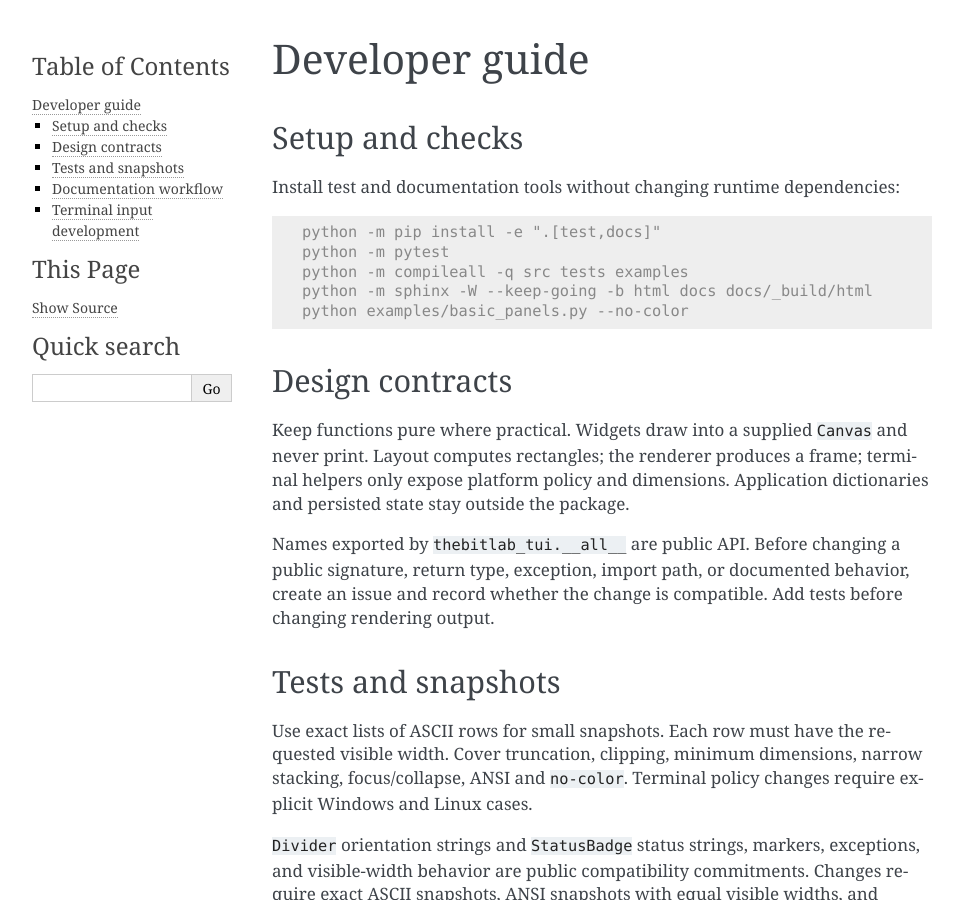
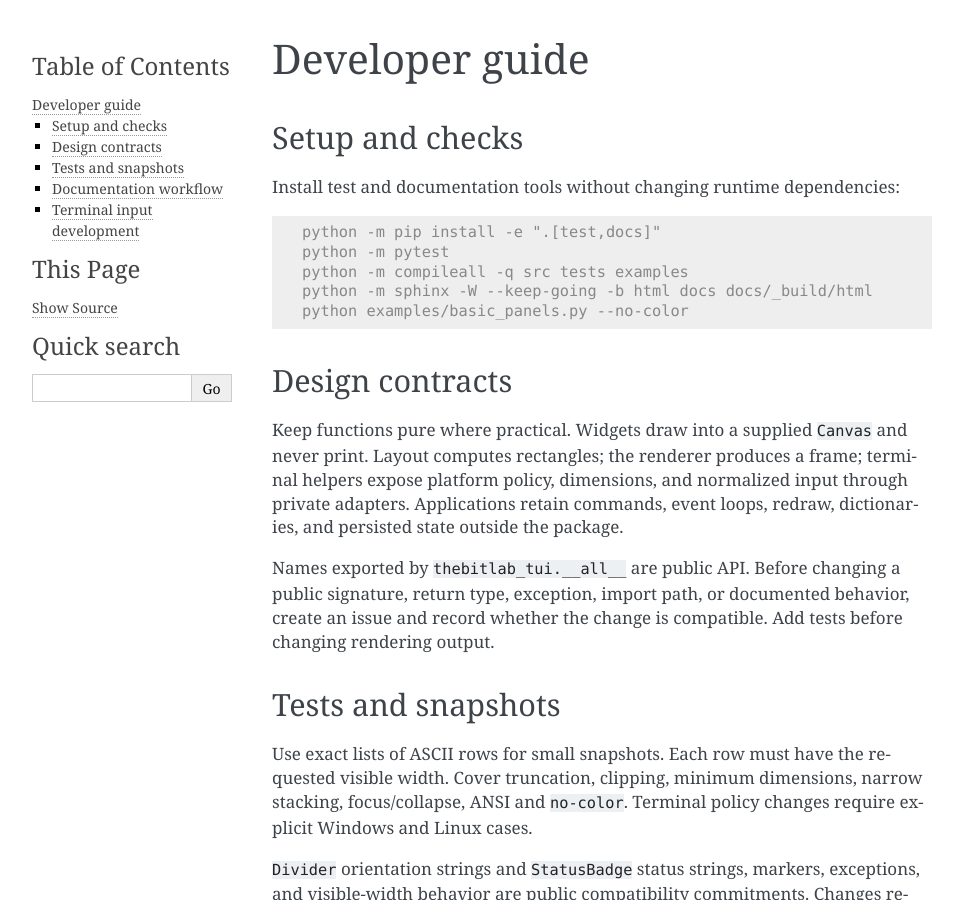
Before and after one commit to TheBitPoets/thebitlab-tui, a Sphinx documentation site: the page built from docs/developer-guide/index.rst, in a window 1280 px wide and 900 px high. Shown: the whole window, without its empty margins (148-1111 px from the left). Built offline with Sphinx 7.4.7, drawn with Linux system fonts in a browser that asks for light colours.

Commit message:
Synchronize terminal adapter documentation

```diff
--- a/docs/architecture/index.rst
+++ b/docs/architecture/index.rst
@@ -10,7 +10,8 @@ Responsibility boundaries
 
 Widgets describe presentation and draw within rectangles. Layout containers assign rectangles to
 children. ``Canvas`` owns fixed-size cells and clipping. The renderer creates a canvas and returns
-rows or text. The terminal layer reads dimensions and color capability but never clears or prints.
+rows or text. The terminal layer reads dimensions, color capability, and normalized input through
+private platform adapters, but never clears, prints, maps commands, or owns an event loop.
 ``ListView`` presents a tuple of strings plus caller-owned selection and viewport state; it does
 not navigate, accept events, or mutate that state.
 ``Canvas.blit`` composes clipped character/style cells from a pre-write snapshot. ``ScrollView``
--- a/docs/developer-guide/index.rst
+++ b/docs/developer-guide/index.rst
@@ -18,8 +18,9 @@ Design contracts
 ----------------
 
 Keep functions pure where practical. Widgets draw into a supplied ``Canvas`` and never print.
-Layout computes rectangles; the renderer produces a frame; terminal helpers only expose platform
-policy and dimensions. Application dictionaries and persisted state stay outside the package.
+Layout computes rectangles; the renderer produces a frame; terminal helpers expose platform
+policy, dimensions, and normalized input through private adapters. Applications retain commands,
+event loops, redraw, dictionaries, and persisted state outside the package.
 
 Names exported by ``thebitlab_tui.__all__`` are public API. Before changing a public signature,
 return type, exception, import path, or documented behavior, create an issue and record whether the
```
Also changed, not shown: docs/roadmap.md (+1 -1 lines).
